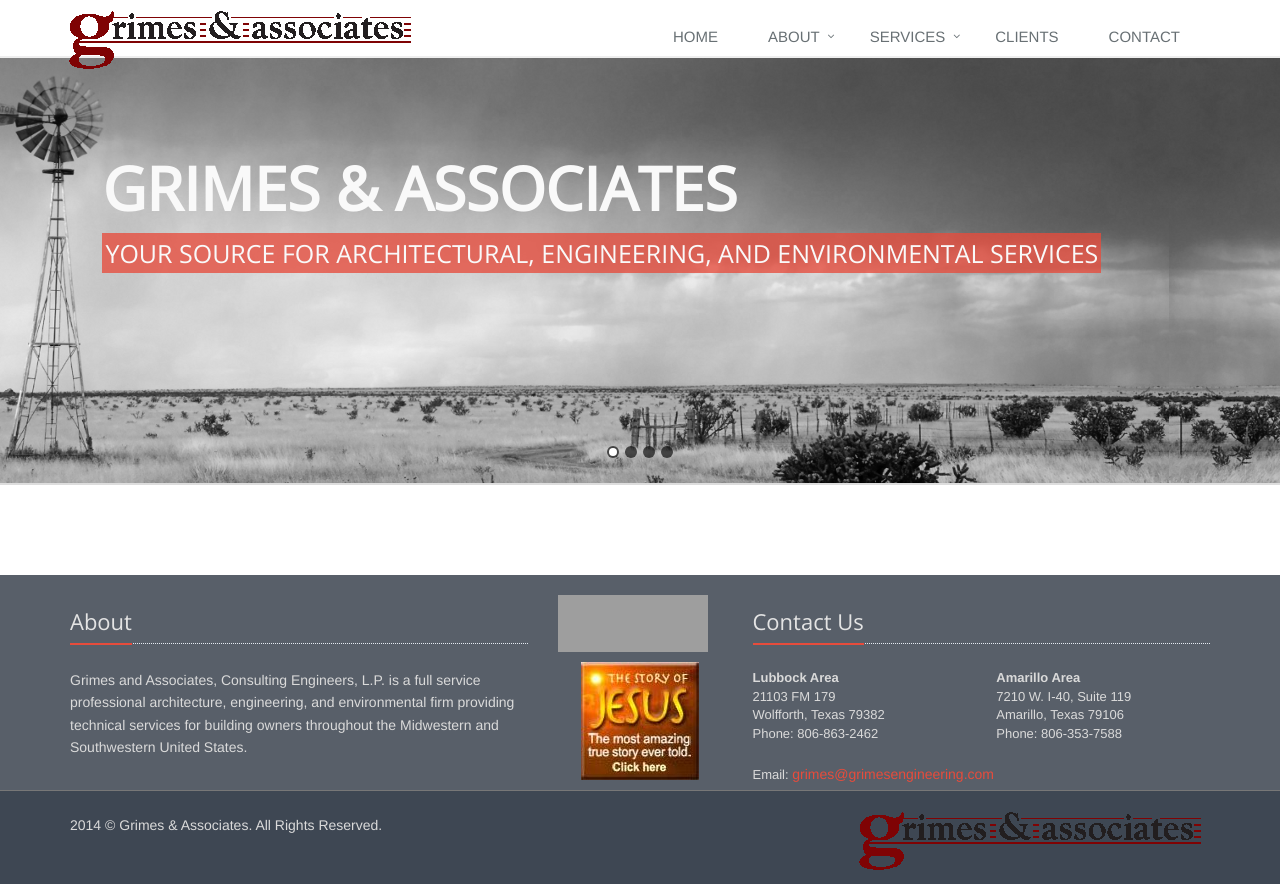
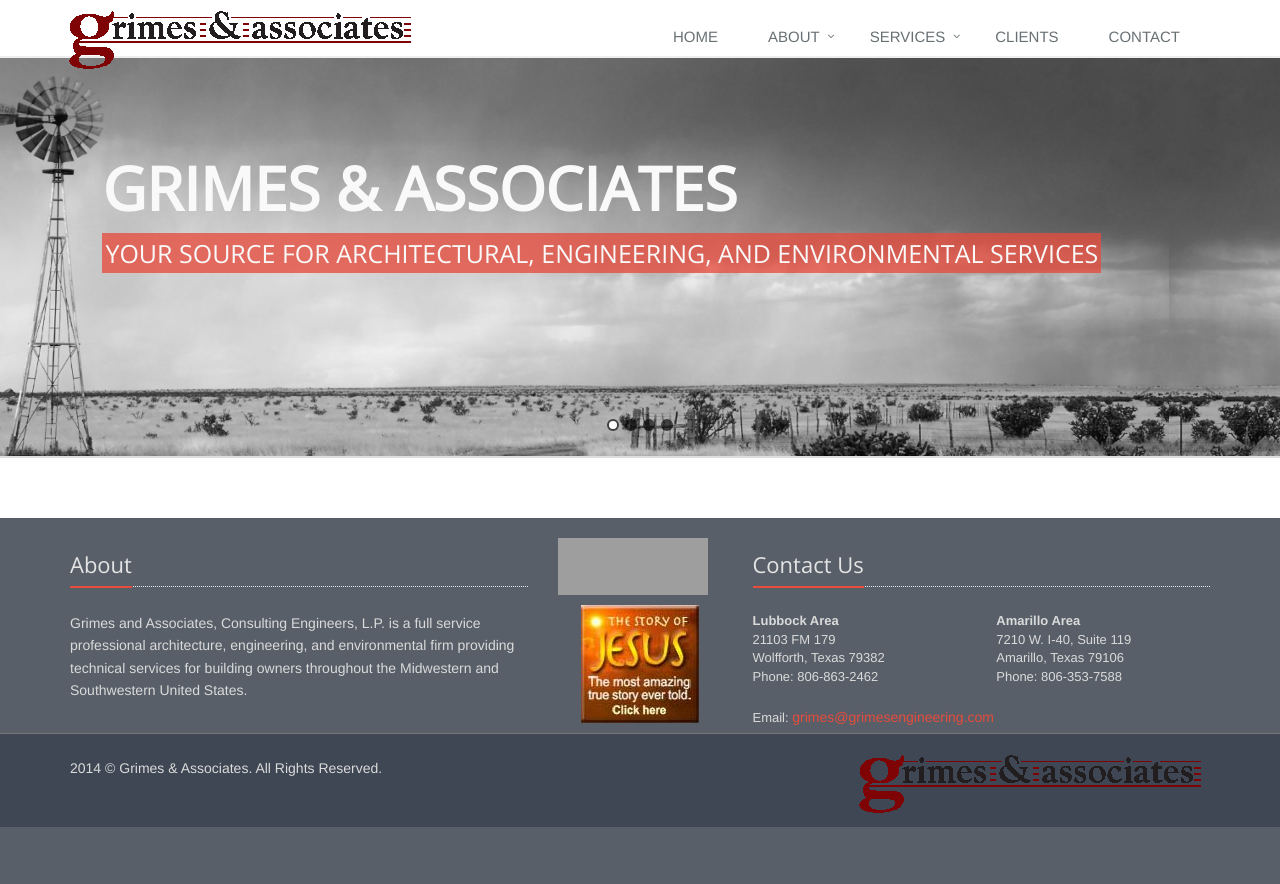
Before and after one commit to tanveerahmad1517/grimesengineering, a Django app: template ga/templates/index.html in a window 1280 px wide. After the commit the page ends 827 px from the top, so only its background shows below. Run offline with Django 3.2, Linux system fonts and the light colour scheme; the template is opened without the code that fills it, so the values that code supplies are empty; parts of the project's set-up code (start-up, migrations or seed data) failed here and were passed over; some libraries are stand-ins or nearby versions; grey boxes are pictures that could not be loaded.

Commit message:
requested style changes

```diff
--- a/ga/templates/index.html
+++ b/ga/templates/index.html
@@ -21,7 +21,12 @@
 			font-size: 25px;
 			padding: 3px;
 		}
+		.da-slider {height: 400px;}
 
+		.service {
+			margin-bottom: 0px;
+			padding: 10px 15px;
+		}
 	</style>
 {% endblock inline-css %}
 
@@ -67,9 +72,8 @@
 	</div>
 
 	<div class="container content">
-		<div class="row margin-bottom-30">
+		<div class="row">
 			{% for department in departments %}
-
 				<div class="col-md-5 col-md-offset-1">
 					<div class="service">
 						<a href="{{ department.url }}">
```
Also changed, not shown: other parts of ga/templates/index.html (+16 -15 lines).
